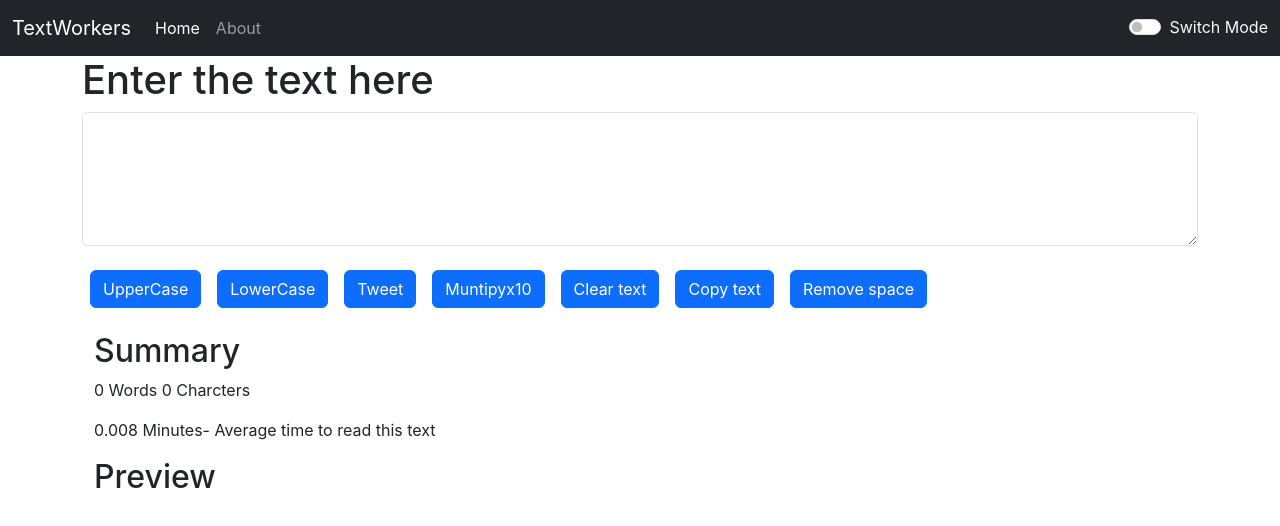
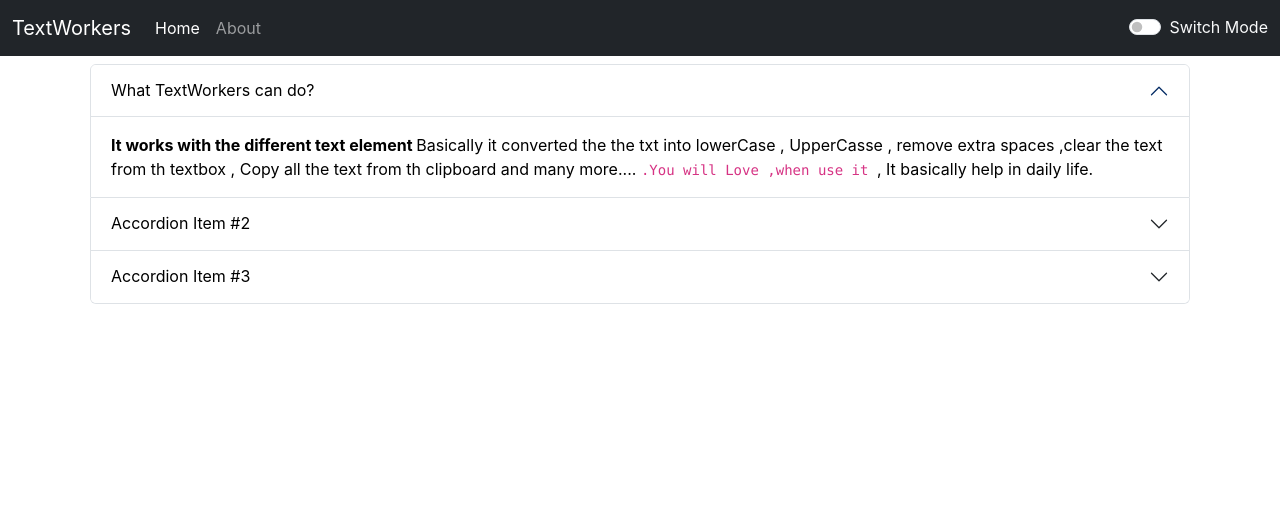
Before and after one commit to abhishekrathour07/ReactJS, a React (Create React App) app in the folder react-app2/: page /about in a window 1280 px wide. Shown: the top 526 px of the page. Built offline with nearby package versions, Linux system fonts and the light colour scheme.

Commit message:
Additing new button capitalize+trim

```diff
--- a/react-app2/src/App.js
+++ b/react-app2/src/App.js
@@ -4,6 +4,11 @@
 import TextForm from './components/TextForm';
 import Alert from './components/Alert';
 import About from './components/About';
+import {
+  BrowserRouter as Router,
+  Route,
+  Routes
+} from "react-router-dom";
 // npm i --to download all modules
 
 function App() {
@@ -41,12 +46,19 @@
 
   return (
     <>
-      <Navbar title="TextWorkers" toggleMode={toggleMode} />
-      <Alert alert={alert} />
-      <div className="container">
-        <TextForm heading="Enter the text here" mode={mode} togglealert={togglealert} />
-        {/* <About mode={mode}/ > */}
-      </div>
+      <Router>
+        <Navbar title="TextWorkers" toggleMode={toggleMode} />
+        <Alert alert={alert} />
+        <div className="container">
+          <Routes>
+            <Route path="/about" element={<About mode={mode} />}>
+
+            </Route>
+            <Route path="/" element={<TextForm heading="Enter the text here" mode={mode} togglealert={togglealert} />}>
+            </Route>
+          </Routes>
+        </div>
+      </Router>
     </>
   );
 }
--- a/react-app2/src/components/About.js
+++ b/react-app2/src/components/About.js
@@ -3,39 +3,39 @@
 export default function About(props) {
     return (
         <div>
-            <div class="accordion" id="accordionExample"  >
-                <div class="accordion-item" style={{backgroundColor: props.mode==='black'?'#13466e':'white',color:props.mode==='black'?'white':'black',}}>
-                    <h2 class="accordion-header">
-                        <button class="accordion-button" type="button" data-bs-toggle="collapse" data-bs-target="#collapseOne" aria-expanded="true" aria-controls="collapseOne" style={{backgroundColor: props.mode==='black'?'#13466e':'white',color:props.mode==='black'?'white':'black',}}>
+            <div className="accordion mx-2 my-2" id="accordionExample"  >
+                <div className="accordion-item" style={{backgroundColor: props.mode==='black'?'#13466e':'white',color:props.mode==='black'?'white':'black',}}>
+                    <h2 className="accordion-header">
+                        <button className="accordion-button" type="button" data-bs-toggle="collapse" data-bs-target="#collapseOne" aria-expanded="true" aria-controls="collapseOne" style={{backgroundColor: props.mode==='black'?'#13466e':'white',color:props.mode==='black'?'white':'black',}}>
                             What TextWorkers can do?
                         </button>
                     </h2>
-                    <div id="collapseOne" class="accordion-collapse collapse show" data-bs-parent="#accordionExample">
-                        <div class="accordion-body">
+                    <div id="collapseOne" className="accordion-collapse collapse show" data-bs-parent="#accordionExample">
+                        <div className="accordion-body">
                             <strong>It works with the different text element </strong> Basically it converted the the txt into lowerCase , UpperCasse , remove extra spaces ,clear the text from th textbox , Copy all the text from th clipboard and many more....  <code>.You will Love ,when use it </code>, It basically help in daily life.
                         </div>
                     </div>
                 </div>
-                <div class="accordion-item" style={{backgroundColor: props.mode==='black'?'#13466e':'white',color:props.mode==='black'?'white':'black',}}>
-                    <h2 class="accordion-header">
-                        <button class="accordion-button collapsed" type="button" data-bs-toggle="collapse" data-bs-target="#collapseTwo" aria-expanded="false" aria-controls="collapseTwo" style={{backgroundColor: props.mode==='black'?'#13466e':'white',color:props.mode==='black'?'white':'black',}}>
+                <div className="accordion-item" style={{backgroundColor: props.mode==='black'?'#13466e':'white',color:props.mode==='black'?'white':'black',}}>
+                    <h2 className="accordion-header">
+                        <button className="accordion-button collapsed" type="button" data-bs-toggle="collapse" data-bs-target="#collapseTwo" aria-expanded="false" aria-controls="collapseTwo" style={{backgroundColor: props.mode==='black'?'#13466e':'white',color:props.mode==='black'?'white':'black',}}>
                             Accordion Item #2
                         </button>
                     </h2>
-                    <div id="collapseTwo" class="accordion-collapse collapse" data-bs-parent="#accordionExample">
-                        <div class="accordion-body">
+                    <div id="collapseTwo" className="accordion-collapse collapse" data-bs-parent="#accordionExample">
+                        <div className="accordion-body">
                             <strong>This is the second item's accordion body.</strong> It is hidden by default, until the collapse plugin adds the appropriate classes that we use to style each element. These classes control the overall appearance, as well as the showing and hiding via CSS transitions. You can modify any of this with custom CSS or overriding our default variables. It's also worth noting that just about any HTML can go within the <code>.accordion-body</code>, though the transition does limit overflow.
                         </div>
                     </div>
                 </div>
-                <div class="accordion-item" style={{backgroundColor: props.mode==='black'?'#13466e':'white',color:props.mode==='black'?'white':'black',}}>
-                    <h2 class="accordion-header">
-                        <button class="accordion-button collapsed" type="button" data-bs-toggle="collapse" data-bs-target="#collapseThree" aria-expanded="false" aria-controls="collapseThree" style={{backgroundColor: props.mode==='black'?'#13466e':'white',color:props.mode==='black'?'white':'black',}}>
+                <div className="accordion-item" style={{backgroundColor: props.mode==='black'?'#13466e':'white',color:props.mode==='black'?'white':'black',}}>
+                    <h2 className="accordion-header">
+                        <button className="accordion-button collapsed" type="button" data-bs-toggle="collapse" data-bs-target="#collapseThree" aria-expanded="false" aria-controls="collapseThree" style={{backgroundColor: props.mode==='black'?'#13466e':'white',color:props.mode==='black'?'white':'black',}}>
                             Accordion Item #3
                         </button>
                     </h2>
-                    <div id="collapseThree" class="accordion-collapse collapse" data-bs-parent="#accordionExample">
-                        <div class="accordion-body">
+                    <div id="collapseThree" className="accordion-collapse collapse" data-bs-parent="#accordionExample">
+                        <div className="accordion-body">
                             <strong>This is the third item's accordion body.</strong> It is hidden by default, until the collapse plugin adds the appropriate classes that we use to style each element. These classes control the overall appearance, as well as the showing and hiding via CSS transitions. You can modify any of this with custom CSS or overriding our default variables. It's also worth noting that just about any HTML can go within the <code>.accordion-body</code>, though the transition does limit overflow.
                         </div>
                     </div>
--- a/react-app2/src/components/Navbar.js
+++ b/react-app2/src/components/Navbar.js
@@ -1,22 +1,23 @@
 import React from 'react';
 import PropTypes from 'prop-types';
+import { Link } from 'react-router-dom';
 
 export default function Navbar(props) {
     //
     return (
         <nav className={`navbar navbar-expand-lg navbar-dark bg-dark`}>
             <div className="container-fluid">
-                <a className="navbar-brand" href="abc">{props.title}</a>
+                <a className="navbar-brand" href="/">{props.title}</a>
                 <button className="navbar-toggler" type="button" data-bs-toggle="collapse" data-bs-target="#navbarSupportedContent" aria-controls="navbarSupportedContent" aria-expanded="false" aria-label="Toggle navigation">
                     <span className="navbar-toggler-icon"></span>
                 </button>
                 <div className="collapse navbar-collapse" id="navbarSupportedContent">
                     <ul className="navbar-nav me-auto mb-2 mb-lg-0">
                         <li className="nav-item">
-                            <a className="nav-link active" aria-current="page" href="abc">Home</a>
+                            <Link className="nav-link active" aria-current="page" to="/">Home</Link>
                         </li>
                         <li className="nav-item">
-                            <a className="nav-link" href="abc">{props.About}</a>
+                            <Link className="nav-link" to="/about">{props.About}</Link>
                         </li>
                     </ul>
                     {/* <form className="d-flex" role="search">
--- a/react-app2/src/components/TextForm.js
+++ b/react-app2/src/components/TextForm.js
@@ -56,6 +56,20 @@
 
     }
 
+    const capitalize = () => {
+        const word = text.split('.')
+        //    console.log(word);
+        let data = [];
+        for (let i = 0; i < word.length; i++) {
+            let trimdata = word[i].trim();
+            let capital = trimdata.charAt(0).toUpperCase() + trimdata.slice(1);
+            data.push(capital);
+            // console.log(capital);
+        }
+        const result = data.join(' . ')
+        usetext(result)
+
+    }
     const onClickChange = (event) => {
         usetext(event.target.value)
     }
@@ -67,7 +81,7 @@
         <div>
             <div className="mb-3">
                 <h1>{props.heading}</h1>
-                <textarea className="form-control" id="txt" rows="5" value={text} onChange={onClickChange} spellCheck='true' style={{backgroundColor: props.mode==='black'?'#13466e':'white',color:props.mode==='black'?'white':'black',}}></textarea>
+                <textarea className="form-control" id="txt" rows="5" value={text} onChange={onClickChange} spellCheck='true' style={{ backgroundColor: props.mode === 'black' ? '#13466e' : 'white', color: props.mode === 'black' ? 'white' : 'black', }}></textarea>
             </div>
             <div className="all-buttons">
                 <button type="button" className="btn btn-primary mx-2 my-2" onClick={toUpper} >UpperCase</button>
@@ -77,6 +91,7 @@
                 <button type="button" className="btn btn-primary mx-2 my-2" onClick={clearText} >Clear text</button>
                 <button type="button" className="btn btn-primary mx-2 my-2" onClick={onClickCopy}>Copy text</button>
                 <button type="button" className="btn btn-primary mx-2 my-2" onClick={removeSpaces} >Remove space</button>
+                <button type="button" className="btn btn-primary mx-2 my-2" onClick={capitalize} >Capitalize</button>
 
 
             </div>
```
